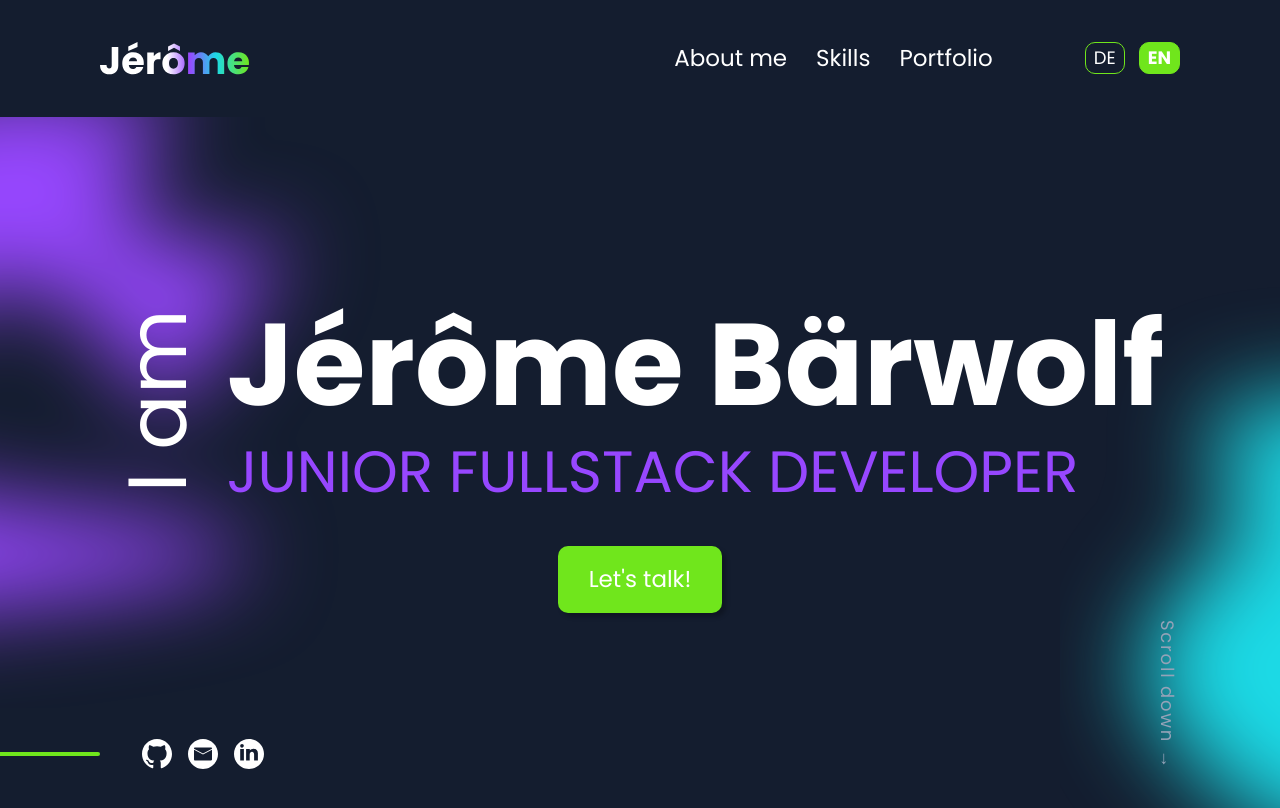
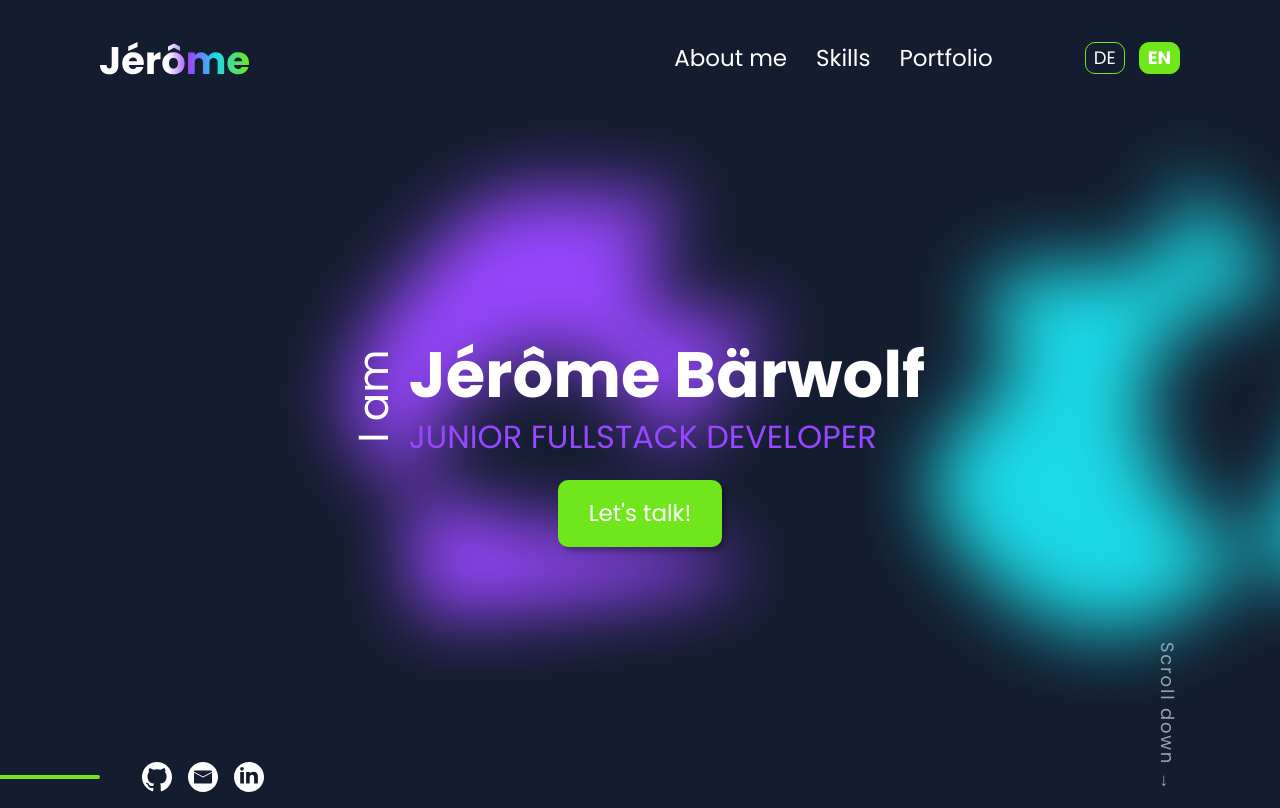
Before and after one commit to JermaineJeromeDev/Portfolio, an Angular app: page / in a window 1280 px wide. Built offline with nearby package versions, Linux system fonts and the light colour scheme.

Commit message:
feat(hero): enhance blob positioning and responsiveness for larger screens

```diff
--- a/src/app/components/hero/hero.scss
+++ b/src/app/components/hero/hero.scss
@@ -511,6 +511,59 @@
         }
     }
 
+    @media (min-width: 1025px) and (max-height: 850px) {
+        min-height: calc(100vh - 109px);
+        min-height: calc(100dvh - 109px);
+
+        .ts-blob {
+            &--purple {
+                padding-left: clamp(400px, 45vw, 680px);
+                padding-top: calc(clamp(400px, 45vw, 680px) * (736 / 740));
+            }
+
+            &--cyan {
+                padding-left: clamp(450px, 50vw, 750px);
+                padding-top: calc(clamp(450px, 50vw, 750px) * (759 / 783));
+            }
+        }
+
+        &__content {
+            gap: 16px;
+            transform: translateY(-20px);
+        }
+
+        &__title-wrapper {
+            gap: 16px;
+        }
+
+        &__prefix {
+            font-size: 42px;
+            line-height: 0.9;
+        }
+
+        &__name {
+            font-size: 64px;
+            white-space: nowrap;
+        }
+
+        &__subtitle {
+            font-size: 32px;
+            white-space: nowrap;
+        }
+
+        &__cta {
+            margin-top: 8px;
+        }
+
+        &__footer {
+            bottom: 1rem;
+        }
+
+        &__scroll-wrapper {
+            height: 100px;
+        }
+    }
+
     @include landscape-mobile {
         min-height: calc(100vh - 109px);
         min-height: calc(100dvh - 109px);
@@ -519,13 +572,13 @@
 
         .ts-blob {
             &--purple {
-                padding-left: clamp(240px, 30vw, 380px);
-                padding-top: calc(clamp(240px, 30vw, 380px) * (736 / 740));
+                padding-left: clamp(440px, 40.3vw, 706px);
+                padding-top: calc(clamp(440px, 40.3vw, 706px) * (736 / 740));
             }
 
             &--cyan {
-                padding-left: clamp(280px, 35vw, 420px);
-                padding-top: calc(clamp(280px, 35vw, 420px) * (759 / 783));
+                padding-left: clamp(504px, 44.7vw, 808px);
+                padding-top: calc(clamp(504px, 44.7vw, 808px) * (759 / 783));
             }
         }
 
--- a/src/app/components/hero/hero.ts
+++ b/src/app/components/hero/hero.ts
@@ -61,19 +61,38 @@ export class HeroComponent implements AfterViewInit, OnDestroy {
     const windowWidth = window.innerWidth;
     const windowHeight = window.innerHeight;
     const heroWidth = heroRect.width;
-    const isLandscapeMobile = window.innerWidth > window.innerHeight && windowHeight <= 620;
+    const isLandscapeMobile = windowWidth <= 767 && windowWidth > windowHeight && windowHeight <= 620;
 
     const textLeftInHero = textRect.left - heroRect.left;
     const textTopInHero = textRect.top - heroRect.top;
 
-        if (isLandscapeMobile) {
-      this.purpleX = textLeftInHero - 260;
-      this.purpleY = textTopInHero - 120;
-      this.cyanX = Math.min(heroWidth - 40, textLeftInHero + textRect.width - 120);
-      this.cyanY = textTopInHero - 80;
+    if (windowWidth >= 1024 && windowHeight <= 600) {
+      this.purpleX = textLeftInHero - 330;
+      this.purpleY = textTopInHero - 130;
+      this.cyanX = Math.min(heroWidth - 40, textLeftInHero + textRect.width - 100);
+      this.cyanY = textTopInHero - 180;
+    }
+
+    else if (isLandscapeMobile) {
+      const dynamicLeft = windowWidth >= 1200 ? 380 : 260;
+
+      this.purpleX = textLeftInHero - dynamicLeft;
+      this.purpleY = textTopInHero + 600;
+      const dynamicRight = windowWidth >= 1200 ? 60 : 120;
+
+      this.cyanX = Math.min(heroWidth - 40, textLeftInHero + textRect.width - dynamicRight);
+      this.cyanY = textTopInHero - 20;
     }
 
     else if (windowWidth >= 1024) {
+      if (windowWidth >= 1200 && window.innerHeight < 850) {
+        this.purpleX = textLeftInHero - 80;
+        this.purpleY = textTopInHero - 220;
+        this.cyanX = Math.min(heroWidth - 60, textLeftInHero + textRect.width - 60);
+        this.cyanY = textTopInHero - 250;
+      }
+
+      else {
         const dynamicLeftOffset = windowWidth >= 1440 ? 560 : 560 - ((1440 - windowWidth) * 0.7);
         const desktopExtraRight = 400;
         const rightCap = Math.min(200, heroWidth * 0.25);
@@ -83,6 +102,7 @@ export class HeroComponent implements AfterViewInit, OnDestroy {
 
         this.cyanX = Math.min(heroWidth - 20, textLeftInHero + textRect.width + desktopExtraRight) - rightCap;
         this.cyanY = textTopInHero - 120;
+      }
     }
 
     else if (windowWidth >= 768) {
```
Lines whose indentation alone changed are shown as unchanged.
